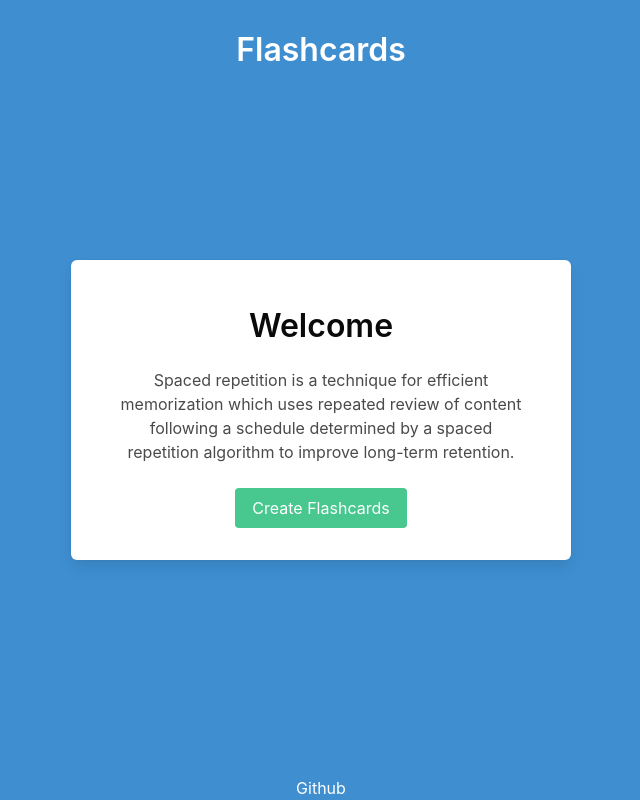
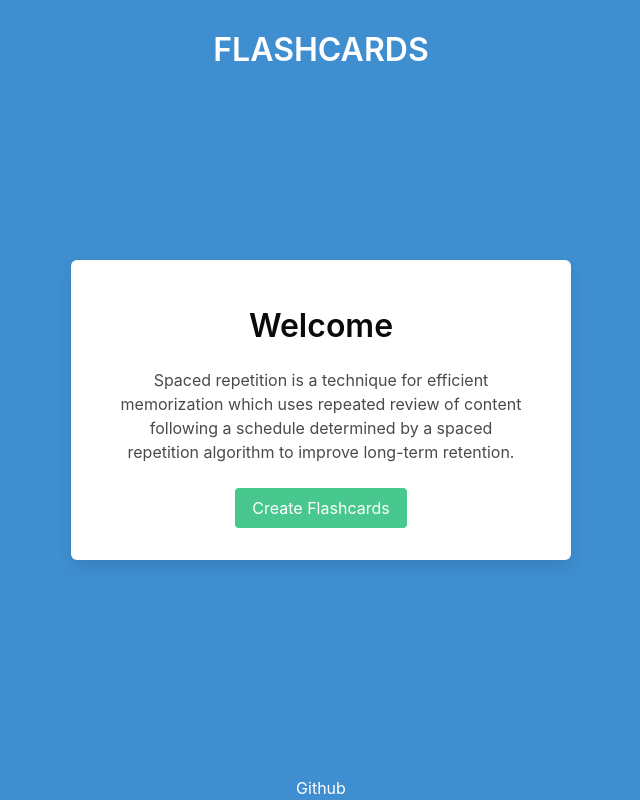
Before and after one commit to andypineda/flashcard-with-spaced-repetition-algorithm, a Next.js app in the folder flashcard-app/: page / in a window 1280 px wide. Shown: the whole page, without its empty margins (319-959 px from the left). Built offline with nearby package versions, Linux system fonts and the light colour scheme.

Commit message:
edited title

```diff
--- a/flashcard-app/pages/index.js
+++ b/flashcard-app/pages/index.js
@@ -9,7 +9,7 @@ export default function Home(){
             <section className="hero is-fullheight is-info">
                 <div className="hero-head center">
                     <div className={`block ${styles.title}`}>
-                        <p className="title">Flashcards</p>
+                        <p className="title">FLASHCARDS</p>
                     </div>
                 </div>
 
@@ -29,9 +29,7 @@ export default function Home(){
                     <div className="block">
                         <button class="button is-success">Create Flashcards</button>
                     </div>
-
                 </div>
-
 
                 <div className="hero-foot center">
                     <p>Github</p>
```
